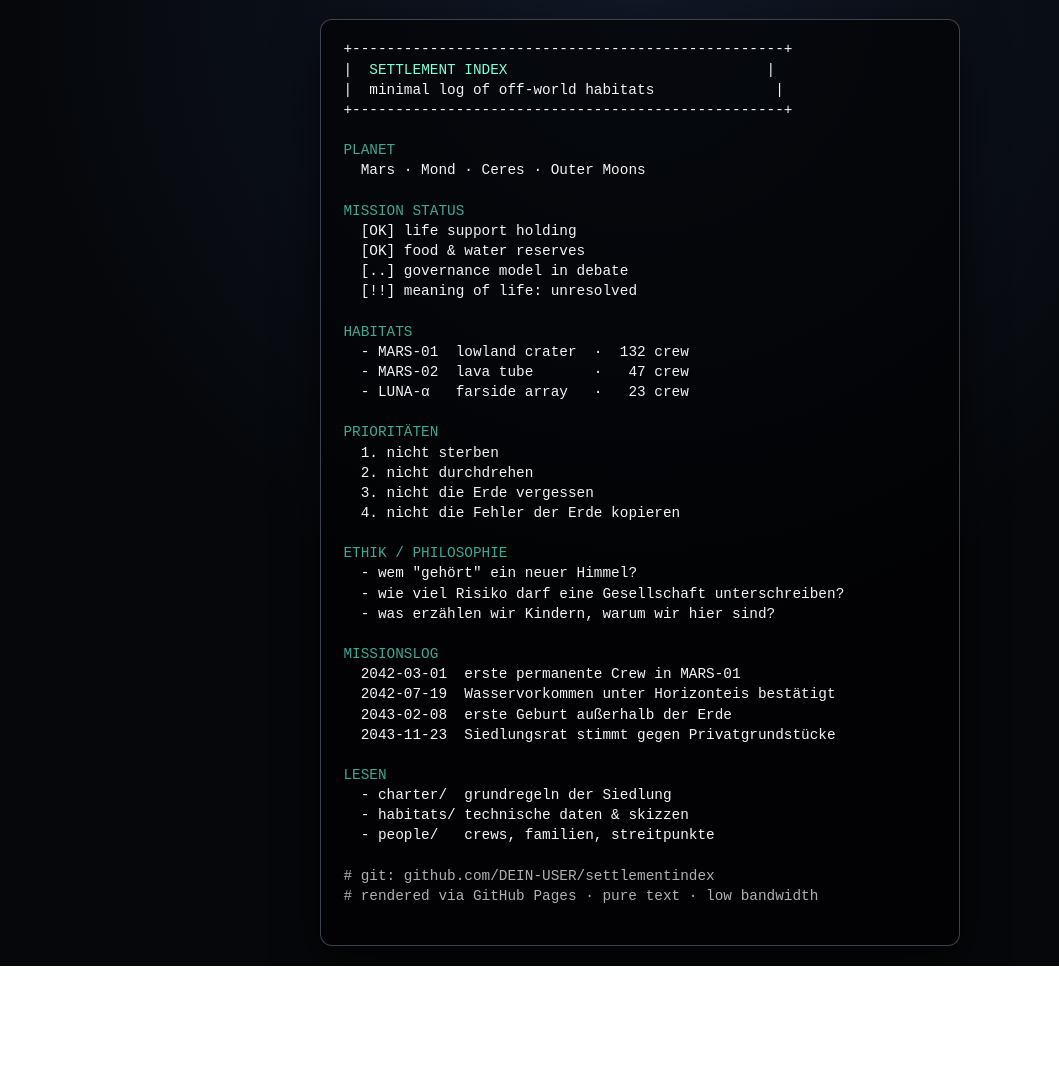
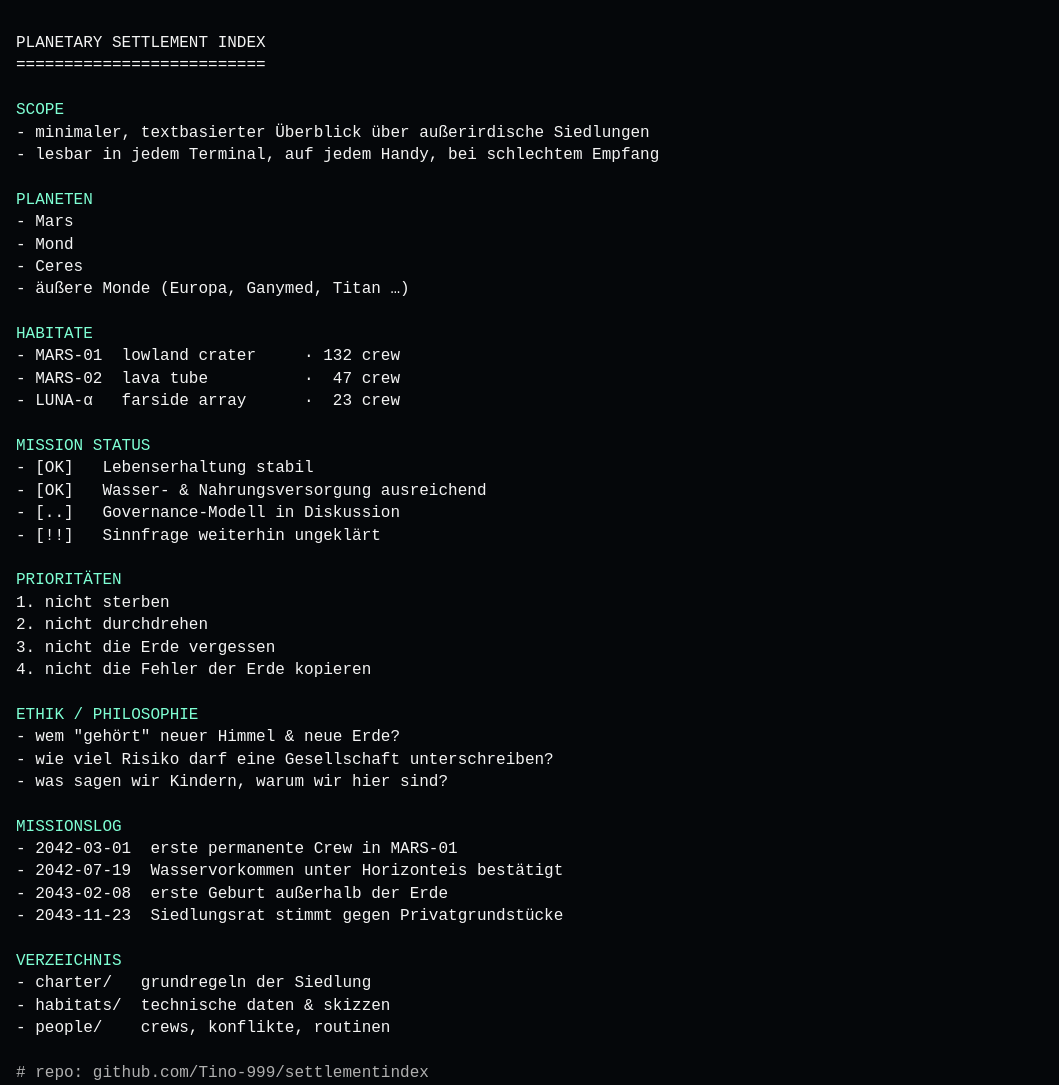
Before and after one commit to Tino-999/settlementindex, a plain HTML site: page index.html in a window 1280 px wide. Shown: the whole page, without its empty margins (0-1059 px from the left). Before the commit the page ends 966 px from the top, so only its background shows below. Drawn offline with Linux system fonts and the light colour scheme.

Commit message:
Rename to Planetary Settlement Index

```diff
--- a/index.html
+++ b/index.html
@@ -2,112 +2,80 @@
 <html lang="de">
 <head>
   <meta charset="utf-8" />
-  <title>Settlement Index</title>
+  <title>Planetary Settlement Index</title>
   <meta name="viewport" content="width=device-width, initial-scale=1" />
   <style>
-    :root {
-      --bg: #05070a;
-      --fg: #f4f4f4;
-      --fg-soft: #b0b0b0;
-      --accent: #7fffd4;
-      --accent-soft: #3ea896;
+    /* nur Farben + Schrift, kein Layout-Schnickschnack */
+    body {
+      margin: 0;
+      padding: 1rem;
+      background: #05070a;
+      color: #f4f4f4;
+      font-family: ui-monospace, SFMono-Regular, Menlo, Monaco, Consolas,
+                   "Liberation Mono", "Courier New", monospace;
+      font-size: 16px;
+      line-height: 1.4;
     }
-
-    * {
-      box-sizing: border-box;
-      margin: 0;
-      padding: 0;
-    }
-
-    body {
-      min-height: 100vh;
-      background: radial-gradient(circle at top, #111827 0, var(--bg) 55%);
-      color: var(--fg);
-      display: flex;
-      align-items: center;
-      justify-content: center;
-      padding: 1.2rem;
-      font-family: ui-monospace, SFMono-Regular, Menlo, Monaco, Consolas, "Liberation Mono", "Courier New", monospace;
-    }
-
-    main {
-      width: 100%;
-      max-width: 40rem; /* gut auf iPhone + Desktop */
-    }
-
-    pre {
-      white-space: pre-wrap;
-      word-wrap: break-word;
-      font-size: 0.9rem;
-      line-height: 1.4;
-      background: rgba(0, 0, 0, 0.6);
-      border-radius: 0.75rem;
-      padding: 1.2rem 1.4rem;
-      border: 1px solid rgba(148, 163, 184, 0.4);
-      box-shadow: 0 18px 45px rgba(0, 0, 0, 0.7);
-    }
-
-    .accent     { color: var(--accent); }
-    .soft       { color: var(--fg-soft); }
-    .tag        { color: var(--accent-soft); }
-
     a {
-      color: var(--accent);
+      color: #7fffd4;
       text-decoration: none;
     }
-
     a:hover {
       text-decoration: underline;
     }
+    .tag { color: #7fffd4; }
+    .soft { color: #b0b0b0; }
   </style>
 </head>
 <body>
-  <main>
 <pre>
-+--------------------------------------------------+
-|  <span class="accent">SETTLEMENT INDEX</span>                              |
-|  minimal log of off-world habitats              |
-+--------------------------------------------------+
+PLANETARY SETTLEMENT INDEX
+==========================
 
-<span class="tag">PLANET</span>
-  Mars · Mond · Ceres · Outer Moons
+<tag class="tag">SCOPE</tag>
+- minimaler, textbasierter Überblick über außerirdische Siedlungen
+- lesbar in jedem Terminal, auf jedem Handy, bei schlechtem Empfang
 
-<span class="tag">MISSION STATUS</span>
-  [OK] life support holding
-  [OK] food & water reserves
-  [..] governance model in debate
-  [!!] meaning of life: unresolved
+<tag class="tag">PLANETEN</tag>
+- Mars
+- Mond
+- Ceres
+- äußere Monde (Europa, Ganymed, Titan …)
 
-<span class="tag">HABITATS</span>
-  - MARS-01  lowland crater  ·  132 crew
-  - MARS-02  lava tube       ·   47 crew
-  - LUNA-α   farside array   ·   23 crew
+<tag class="tag">HABITATE</tag>
+- MARS-01  lowland crater     · 132 crew
+- MARS-02  lava tube          ·  47 crew
+- LUNA-α   farside array      ·  23 crew
 
-<span class="tag">PRIORITÄTEN</span>
+<tag class="tag">MISSION STATUS</tag>
+- [OK]   Lebenserhaltung stabil
+- [OK]   Wasser- & Nahrungsversorgung ausreichend
+- [..]   Governance-Modell in Diskussion
+- [!!]   Sinnfrage weiterhin ungeklärt
+
+<tag class="tag">PRIORITÄTEN</tag>
 1. nicht sterben
 2. nicht durchdrehen
 3. nicht die Erde vergessen
 4. nicht die Fehler der Erde kopieren
 
-<span class="tag">ETHIK / PHILOSOPHIE</span>
-  - wem "gehört" ein neuer Himmel?
+<tag class="tag">ETHIK / PHILOSOPHIE</tag>
+- wem "gehört" neuer Himmel & neue Erde?
 - wie viel Risiko darf eine Gesellschaft unterschreiben?
-  - was erzählen wir Kindern, warum wir hier sind?
+- was sagen wir Kindern, warum wir hier sind?
 
-<span class="tag">MISSIONSLOG</span>
-  2042-03-01  erste permanente Crew in MARS-01
-  2042-07-19  Wasservorkommen unter Horizonteis bestätigt
-  2043-02-08  erste Geburt außerhalb der Erde
-  2043-11-23  Siedlungsrat stimmt gegen Privatgrundstücke
+<tag class="tag">MISSIONSLOG</tag>
+- 2042-03-01  erste permanente Crew in MARS-01
+- 2042-07-19  Wasservorkommen unter Horizonteis bestätigt
+- 2043-02-08  erste Geburt außerhalb der Erde
+- 2043-11-23  Siedlungsrat stimmt gegen Privatgrundstücke
 
-<span class="tag">LESEN</span>
-  - charter/  grundregeln der Siedlung
-  - habitats/ technische daten & skizzen
-  - people/   crews, familien, streitpunkte
+<tag class="tag">VERZEICHNIS</tag>
+- charter/   grundregeln der Siedlung
+- habitats/  technische daten & skizzen
+- people/    crews, konflikte, routinen
 
-<span class="soft"># git: github.com/DEIN-USER/settlementindex</span>
-<span class="soft"># rendered via GitHub Pages · pure text · low bandwidth</span>
+<span class="soft"># repo: github.com/Tino-999/settlementindex</span>
 </pre>
-  </main>
 </body>
 </html>
```
Lines whose indentation alone changed are shown as unchanged.
